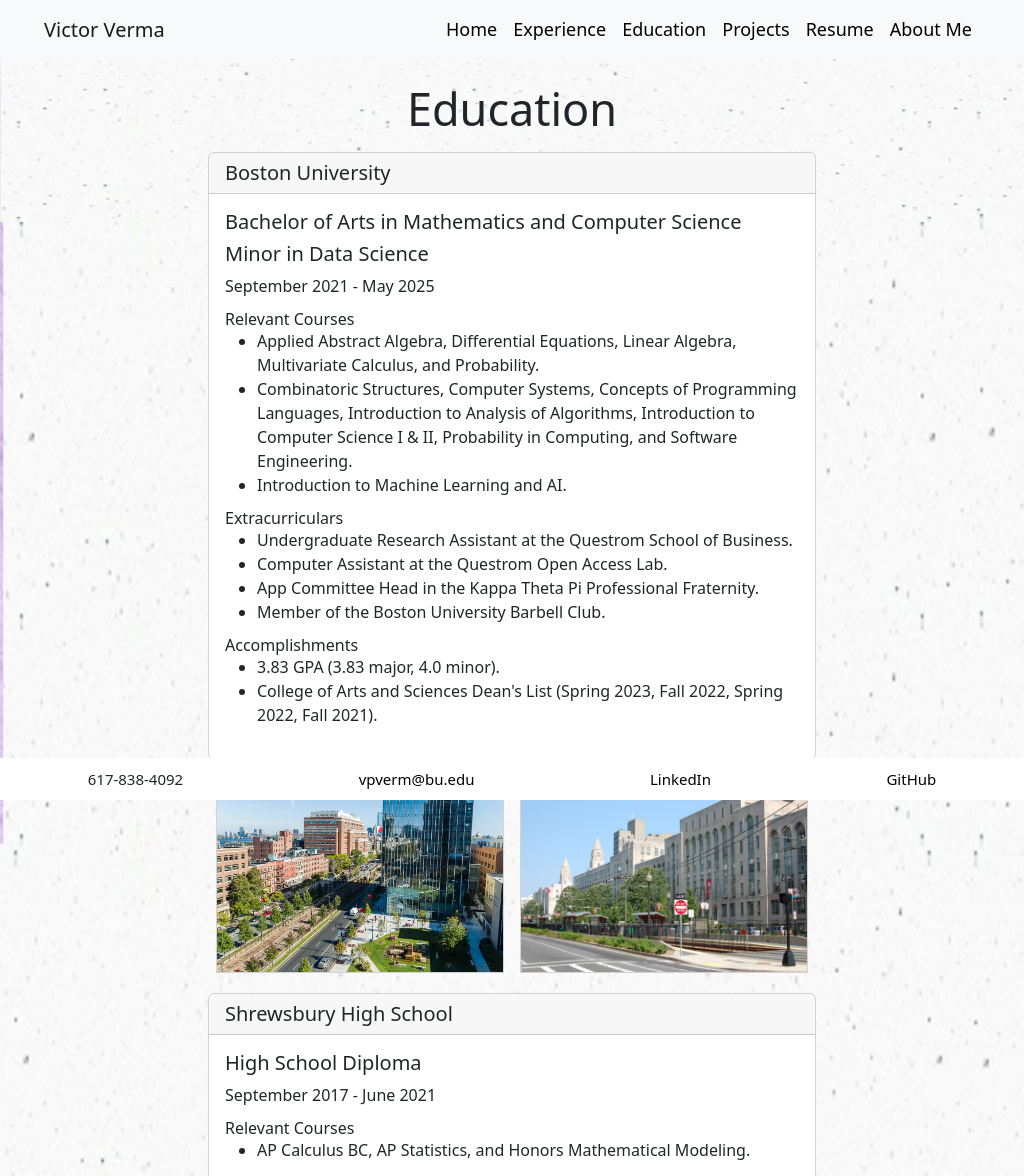
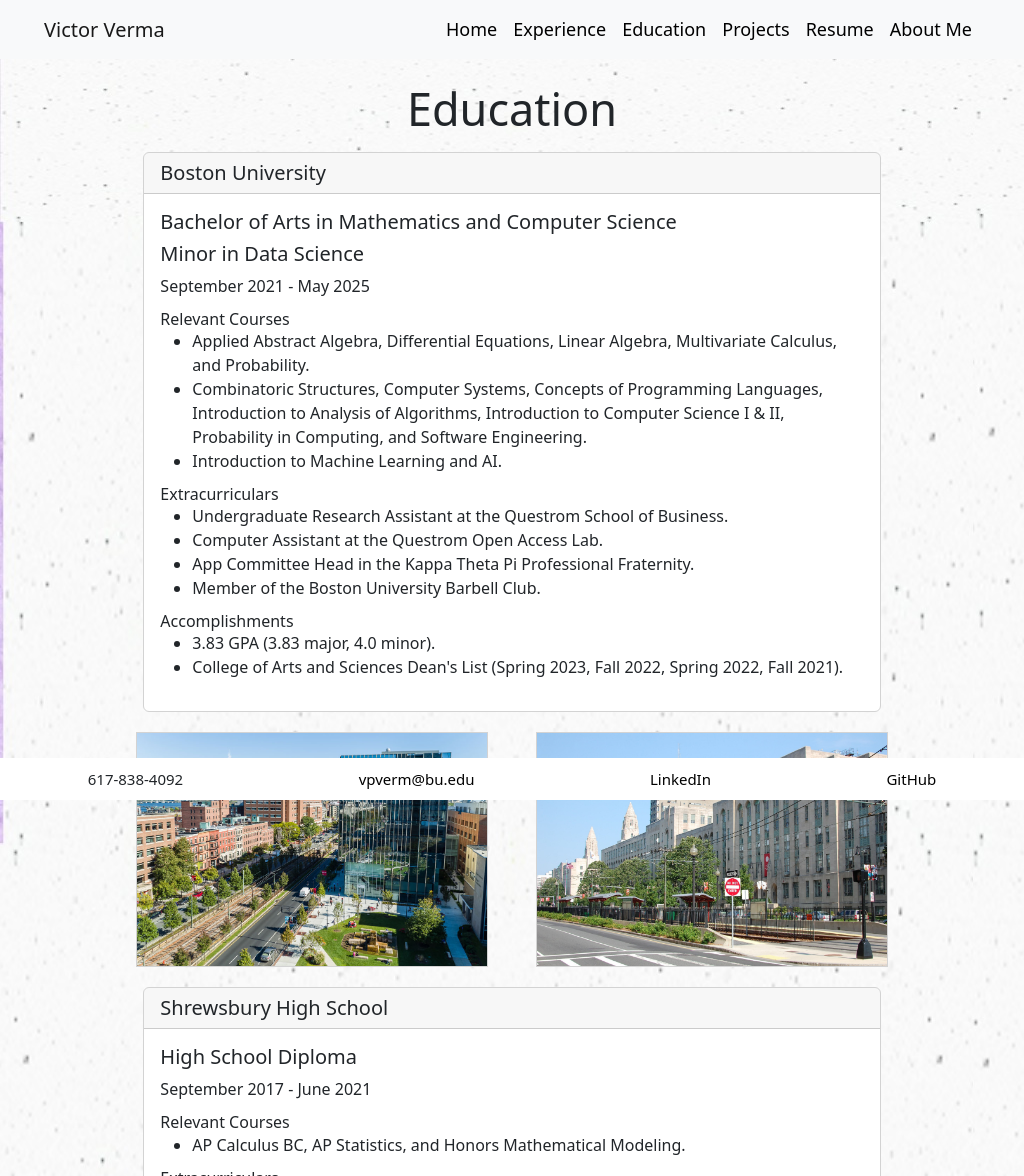
Before and after one commit to victorverma3/Portfolio, a React (Vite) app: page /education in a window 1024 px wide. Shown: the top 1176 px of the page. Built offline with nearby package versions, Linux system fonts and the light colour scheme.

Commit message:
education ipad sizing

```diff
--- a/src/pages/education/Education.css
+++ b/src/pages/education/Education.css
@@ -53,12 +53,20 @@
 }
 
 @media screen and (min-width: 769px) and (max-width: 1208px) {
+    .schoolInfo {
+        width: 80%;
+        text-align: left;
+        display: flex;
+        flex-direction: column;
+        justify-content: space-around;
+    }
+
     .schoolPic {
-        width: 18rem;
+        width: 22rem;
     }
 
     .schoolPicContainer {
-        width: 38rem;
+        width: 50rem;
         margin-top: 20px;
         display: flex;
         flex-direction: row;
```
